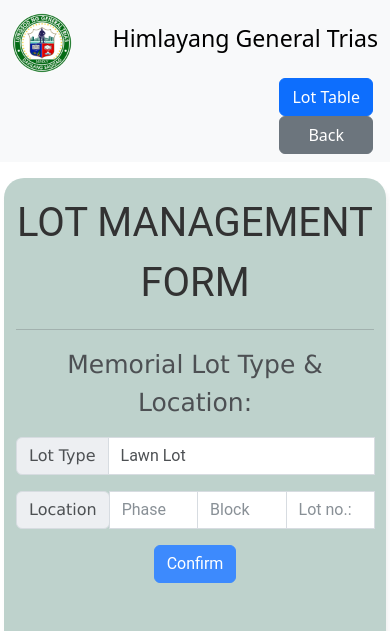
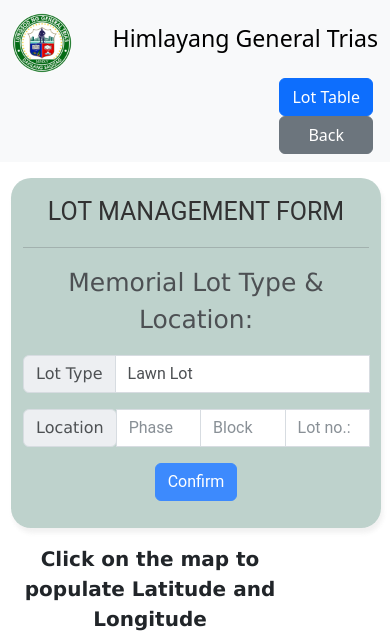
Before and after one commit to leilabocar/THESIS, a Django app: page /AddNew/1 in a window 390 px wide; the page is wider, and only the part inside the window is pictured. Shown: the top 631 px of that part. Run offline with Django 4.2, Linux system fonts and the light colour scheme; the visitor is signed in with stand-in values (Sample User, id 1); some libraries are stand-ins or nearby versions.

Commit message:
admin( layout changes)

```diff
--- a/THESISPROJECT/THESISAPP/static/css/map.css
+++ b/THESISPROJECT/THESISAPP/static/css/map.css
@@ -16,9 +16,10 @@
 } */
 
 #mapAdmin {
+    padding-left: 90rem;
     height: 700px;
-    width: 700px;
-    margin: auto;
+    width: 1300px;
+    margin-left: 20px;
 }
 .mapAdmin{
   height: 600px!important;
@@ -27,7 +28,7 @@
 }
 .mapContainer{
   position: relative;
-  margin: 0px 0px 0px 53px;
+  margin: 0px 90px 20px 0px;
 }
 span{
   font-family: Verdana, Arial, Tahoma, Serif;
--- a/THESISPROJECT/THESISAPP/templates/files/AboutUs.html
+++ b/THESISPROJECT/THESISAPP/templates/files/AboutUs.html
@@ -21,6 +21,9 @@
 
         .buttons {
             margin-left: 140px;
+        }
+        .text{
+            text-align: justify;
         }
     </style>
 </head>
@@ -64,7 +67,7 @@
             </div>
         </div>
     </nav>
-    <div class="container-xl">
+    <div class="container-xl text">
         <h1 class="text-center p-3"> Himlayang Cemetery General Trias </h1>
         <p>The Himlayang General Trias, a memorial park owned and developed by the Municipality of General Trias was
             blessed
--- a/THESISPROJECT/THESISAPP/templates/files/AddNew.html
+++ b/THESISPROJECT/THESISAPP/templates/files/AddNew.html
@@ -33,7 +33,8 @@
             box-shadow: 2px 5px 5px 0px #eee;
             max-width: 700px;
             padding-top: 5px;
-            height: 640px;
+            width: 370px;
+            height: 350px;
             border-radius: 20px;
         }
         .heading {
@@ -49,7 +50,19 @@
         .input-group-loc{
             display: none;
         }
-
+        .lotManagement{
+            width: 400px;
+        }
+        @media screen and (max-width:1300px){
+        .row{
+        justify-content: center;
+        flex-flow: block wrap;
+      }#mapAdmin{
+        min-width: 480px;
+        max-width: 480px;
+        padding-left: 10px;
+      }
+      }
     </style>
     <script>
         var value= $("input:radio[name=lot]:checked").val();
@@ -137,12 +150,12 @@
         </div>
     </div> -->
 <div class="row">
-    <div class="col-sm-4 p-3">
+    <div class="col-sm-4 p-3 lotManagement">
         <form name="vform" id="form" onsubmit="return submitForm()" method="post">
             {% csrf_token %}
             <div class="container">
                 <!-- Content here -->
-                <header class="heading"> LOT MANAGEMENT FORM</header>
+                <header class="heading" style="font-size: 25px;"> LOT MANAGEMENT FORM</header>
                 <hr>
                 </hr>
                 <p class="text-center" style="font-size: 25px; font-family: verdana;">Memorial Lot Type & Location:</p>
```
